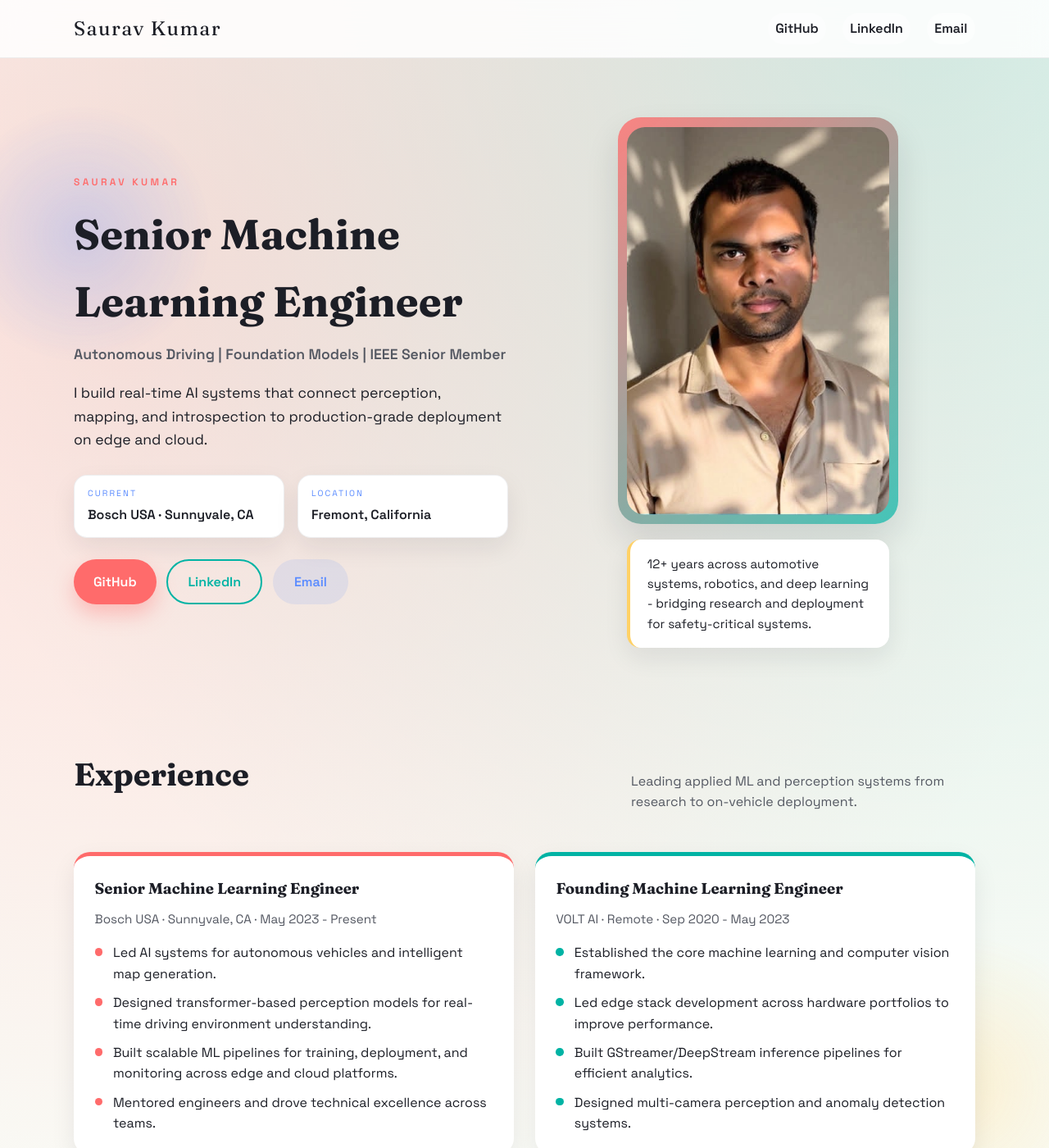
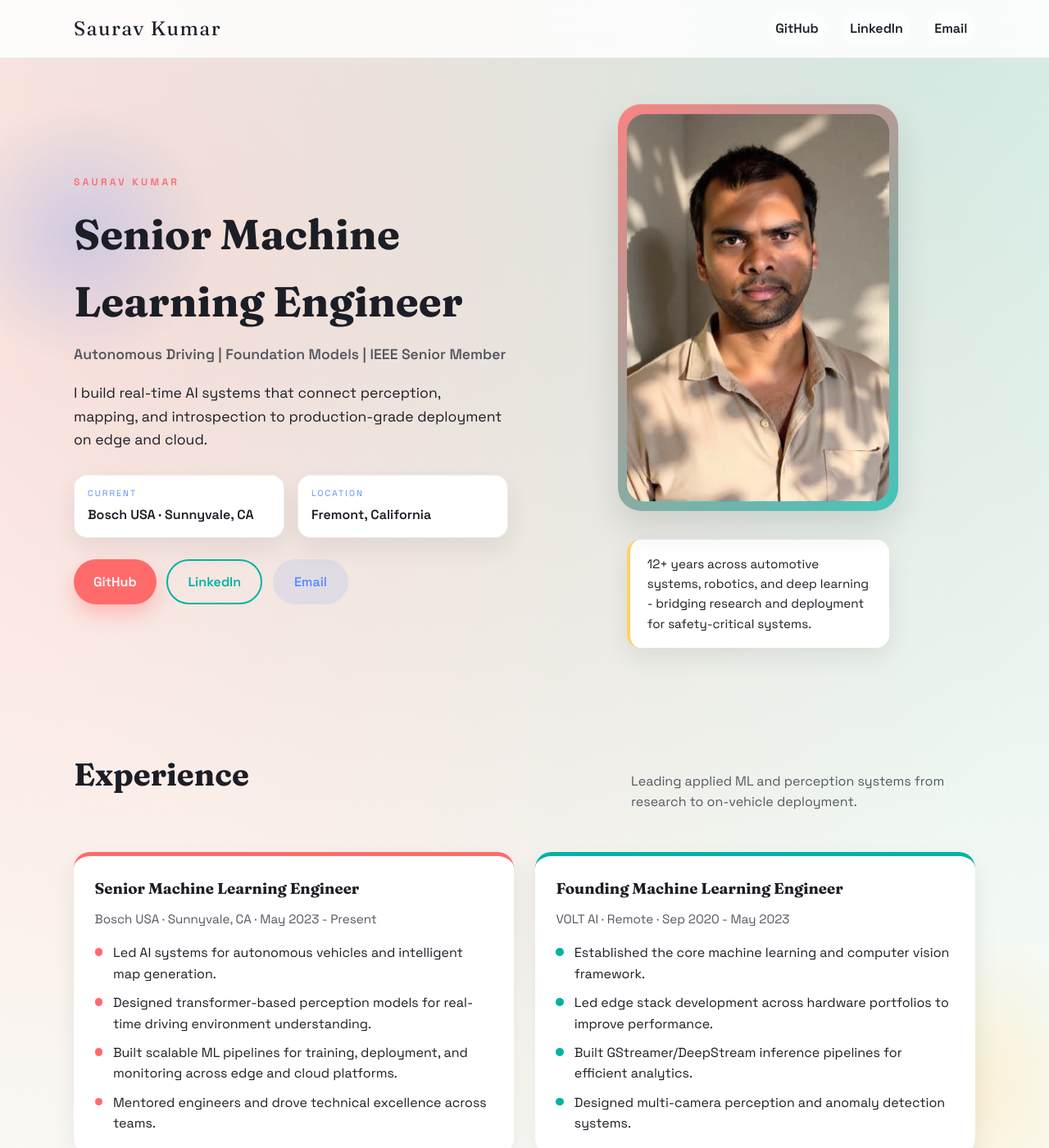
Before and after one commit to sauravkdeo/sauravkdeo.github.io, a Jekyll site: the page built from index.html, in a window 1280 px wide and 1400 px high. Shown: the whole window at 82% size. Built offline with Jekyll 4.4.1, drawn with Linux system fonts in a browser that asks for light colours.

Commit message:
Add subtle portrait motion

```diff
--- a/css/main.scss
+++ b/css/main.scss
@@ -283,6 +283,7 @@
     border-radius: 28px;
     background: linear-gradient(140deg, rgba(255, 107, 107, 0.8), rgba(0, 179, 164, 0.7));
     box-shadow: var(--shadow);
+    animation: float 12s ease-in-out infinite;
 }
 
 .portrait-frame img {
```
